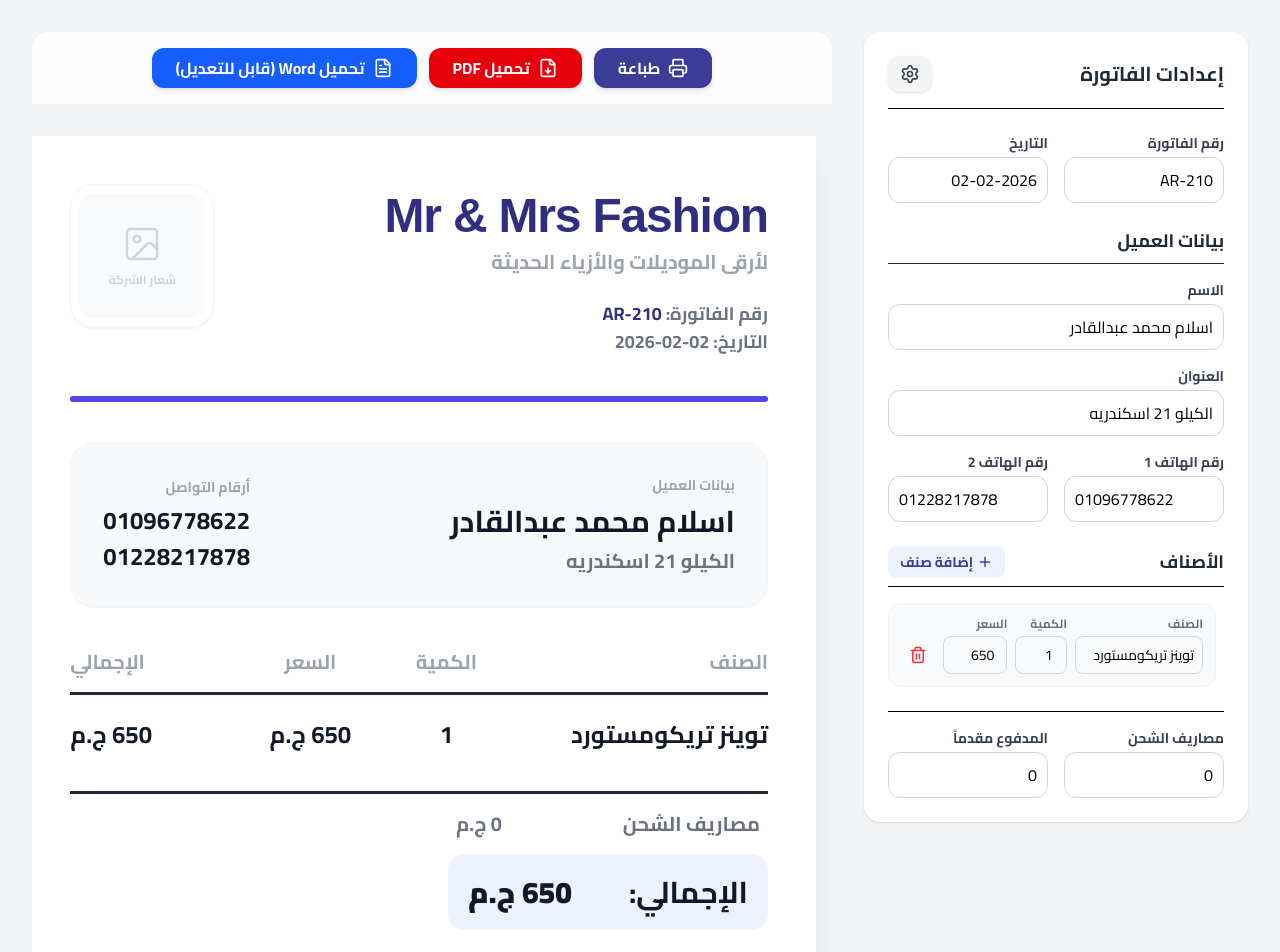
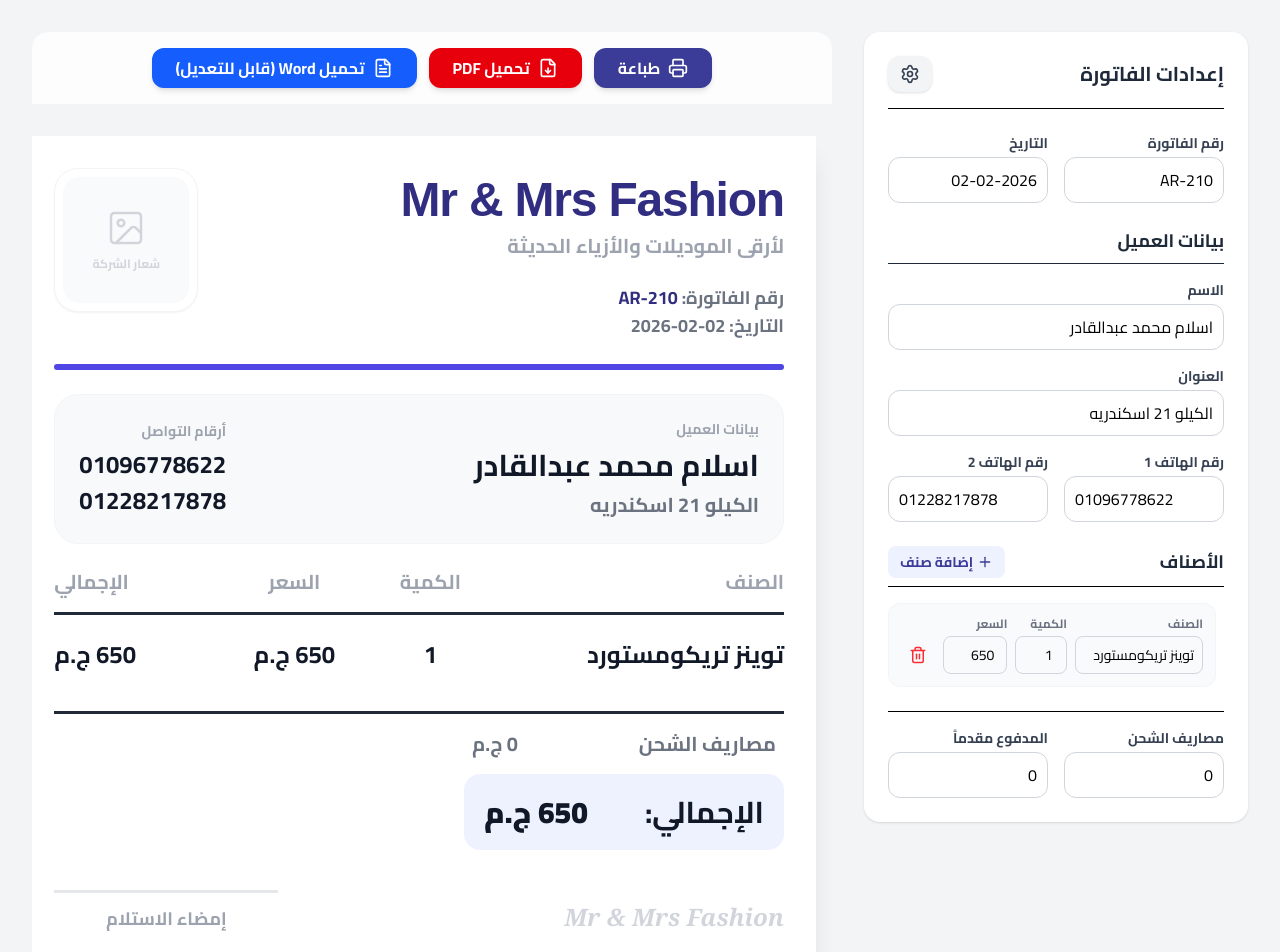
Before and after one commit to pcamirhome-del/Mr-Mrs-fashion, a React (Vite) app: page / in a window 1280 px wide. Shown: the top 952 px of the page. Built offline with nearby package versions, Linux system fonts and the light colour scheme.

Commit message:
feat: Change invoice print orientation to portrait
Switches the invoice printing orientation from landscape to portrait. This change also adjusts the layout to stack the two halves of the invoice vertically instead of side-by-side.

```diff
--- a/src/App.tsx
+++ b/src/App.tsx
@@ -89,11 +89,11 @@
             <head>
               <title>طباعة الفاتورة - ${data.invoiceNumber}</title>
               <style>
-                @page { size: landscape; margin: 0; }
-                body { margin: 0; padding: 0; display: flex; justify-content: center; align-items: center; background: white; height: 100vh; }
-                .container { display: flex; width: 100%; height: 100%; }
-                .half { width: 50%; height: 100%; display: flex; justify-content: center; align-items: center; border-left: 1px dashed #ccc; box-sizing: border-box; padding: 10px; }
-                .half:last-child { border-left: none; }
+                @page { size: portrait; margin: 0; }
+                body { margin: 0; padding: 0; display: flex; flex-direction: column; background: white; height: 100vh; }
+                .container { display: flex; flex-direction: column; width: 100%; height: 100%; }
+                .half { width: 100%; height: 50%; display: flex; justify-content: center; align-items: center; border-bottom: 1px dashed #ccc; box-sizing: border-box; }
+                .half:last-child { border-bottom: none; }
                 img { max-width: 100%; max-height: 100%; object-fit: contain; }
               </style>
             </head>
@@ -145,30 +145,6 @@
       const singleWidth = element.offsetWidth;
       const singleHeight = element.scrollHeight;
 
-      // --- 1. Landscape PDF (Side by Side) ---
-      const pdfLandscapeWidth = singleWidth * 2;
-      const pdfLandscapeHeight = singleHeight;
-
-      const pdfLandscape = new jsPDF({
-        orientation: 'landscape',
-        unit: 'px',
-        format: [pdfLandscapeWidth, pdfLandscapeHeight]
-      });
-
-      // Draw first copy (right side in RTL)
-      pdfLandscape.addImage(imgData, 'PNG', singleWidth, 0, singleWidth, singleHeight);
-      // Draw second copy (left side in RTL)
-      pdfLandscape.addImage(imgData, 'PNG', 0, 0, singleWidth, singleHeight);
-
-      // Add a dashed line in the middle
-      pdfLandscape.setDrawColor(200, 200, 200);
-      pdfLandscape.setLineWidth(2);
-      pdfLandscape.setLineDashPattern([10, 10], 0);
-      pdfLandscape.line(singleWidth, 0, singleWidth, pdfLandscapeHeight);
-
-      pdfLandscape.save(`Invoice_${data.invoiceNumber}_Landscape.pdf`);
-
-      // --- 2. Portrait PDF (Stacked Vertically) ---
       const pdfPortraitWidth = singleWidth;
       const pdfPortraitHeight = singleHeight * 2;
 
@@ -189,7 +165,7 @@
       pdfPortrait.setLineDashPattern([10, 10], 0);
       pdfPortrait.line(0, singleHeight, pdfPortraitWidth, singleHeight);
 
-      pdfPortrait.save(`Invoice_${data.invoiceNumber}_Portrait.pdf`);
+      pdfPortrait.save(`Invoice_${data.invoiceNumber}.pdf`);
 
     } catch (error) {
       console.error('Error generating PDF:', error);
@@ -575,7 +551,7 @@
           </div>
 
           <div className="flex justify-center min-w-max p-4">
-            <div id="invoice-preview" className="bg-[#ffffff] shadow-[0_20px_25px_-5px_rgba(0,0,0,0.1)] p-12 w-[21cm] min-h-[29.7cm] flex flex-col invoice-container relative mx-auto" dir="rtl">
+            <div id="invoice-preview" className="bg-[#ffffff] shadow-[0_20px_25px_-5px_rgba(0,0,0,0.1)] p-8 w-[21cm] min-h-[14.85cm] flex flex-col invoice-container relative mx-auto" dir="rtl">
 
               {/* Header */}
               <div className="flex justify-between items-start">
@@ -605,10 +581,10 @@
               </div>
 
               {/* Blue Line */}
-              <div className="h-1.5 bg-[#4f46e5] w-full my-10 rounded-full"></div>
+              <div className="h-1.5 bg-[#4f46e5] w-full my-6 rounded-full"></div>
 
               {/* Customer Info */}
-              <div className="bg-[#f8f9fa] rounded-3xl p-8 flex justify-between items-center mb-10 border border-[#f3f4f6]">
+              <div className="bg-[#f8f9fa] rounded-3xl p-6 flex justify-between items-center mb-6 border border-[#f3f4f6]">
                 <div className="text-right">
                   <p className="text-[#9ca3af] text-sm font-bold mb-2">بيانات العميل</p>
                   <h2 className="text-3xl font-bold text-[#111827]">{data.customerName}</h2>
@@ -648,7 +624,7 @@
               <div className="border-b-[3px] border-[#1f2937] mb-4 mt-6"></div>
 
               {/* Totals and QR */}
-              <div className="flex justify-between items-start mb-12">
+              <div className="flex justify-between items-start mb-6">
                 <div className="w-80">
                   <div className="flex justify-between text-[#6b7280] font-bold text-xl mb-3 px-2">
                     <span>مصاريف الشحن</span>
@@ -687,7 +663,7 @@
               </div>
 
               {/* Footer */}
-              <div className="flex justify-between items-end mt-auto pt-8">
+              <div className="flex justify-between items-end mt-auto pt-4">
                 <div className="text-[#d1d5db] italic font-bold text-2xl" style={{ fontFamily: 'Georgia, serif' }}>
                   {data.footerText}
                 </div>
```
